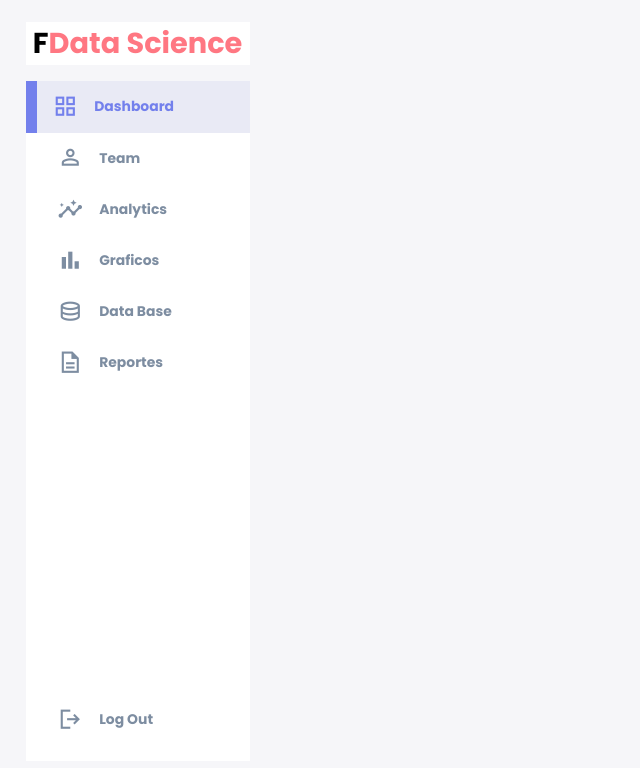
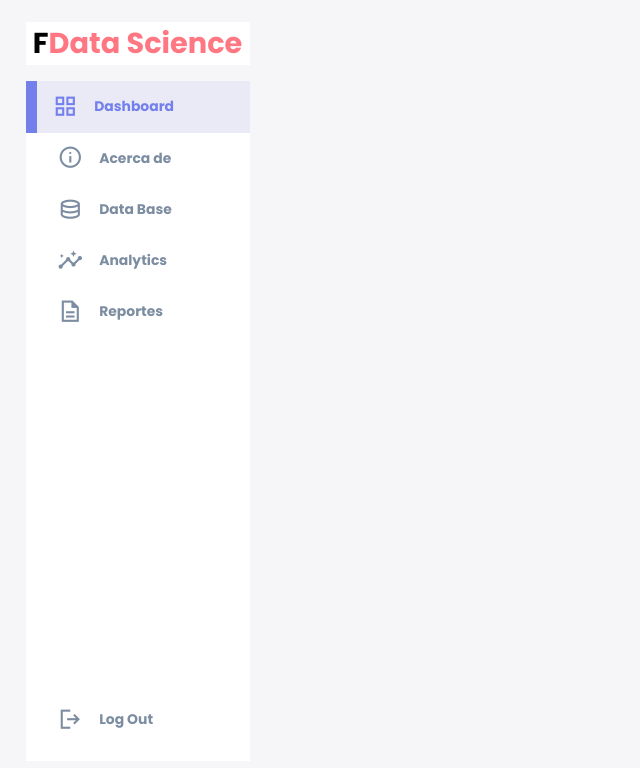
Before and after one commit to Carl0sFabian/FDS-2025-1-260, a plain HTML site: page dashboard/dashboard.html in a window 1280 px wide. Shown: the top 768 px of the page, without its empty margins (0-640 px from the left). Drawn offline with nearby package versions, Linux system fonts and the light colour scheme.

Commit message:
Cambios en el dashboard

```diff
--- a/dashboard/dashboard.html
+++ b/dashboard/dashboard.html
@@ -31,20 +31,16 @@
                     <h3>Dashboard</h3>
                 </a>
                 <a href="#">
-                    <span class="material-symbols-sharp">person_outline</span>
-                    <h3>Team</h3>
+                    <span class="material-symbols-sharp">info</span>
+                    <h3>Acerca de</h3>
+                </a>
+                <a href="#">
+                    <span class="material-symbols-sharp">database</span>
+                    <h3>Data Base</h3>
                 </a>
                 <a href="#">
                     <span class="material-symbols-sharp">insights</span>
                     <h3>Analytics</h3>
-                </a>
-                <a href="#">
-                    <span class="material-symbols-sharp">bar_chart</span>
-                    <h3>Graficos</h3>
-                </a>
-                <a href="#">
-                    <span class="material-symbols-sharp">database</span>
-                    <h3>Data Base</h3>
                 </a>
                 <a href="#">
                     <span class="material-symbols-sharp">description</span>
```
Also changed, not shown: 1 other file.
